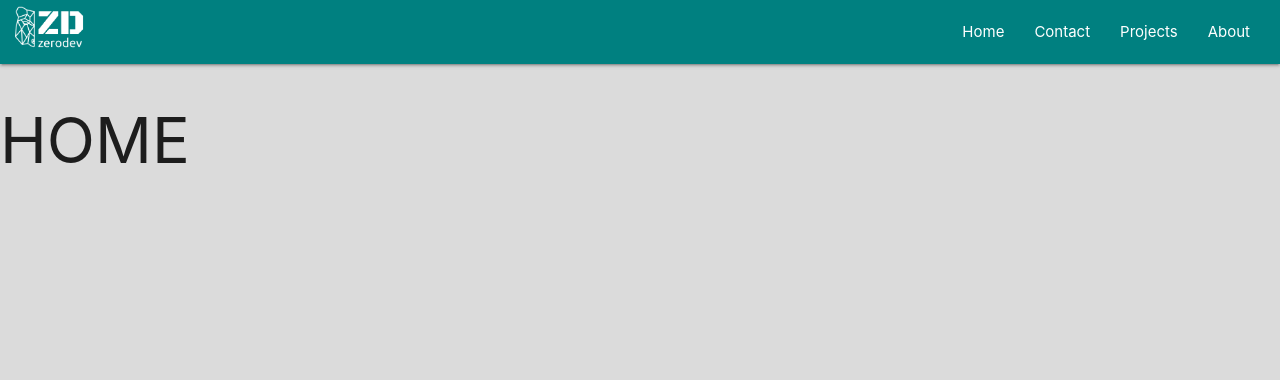
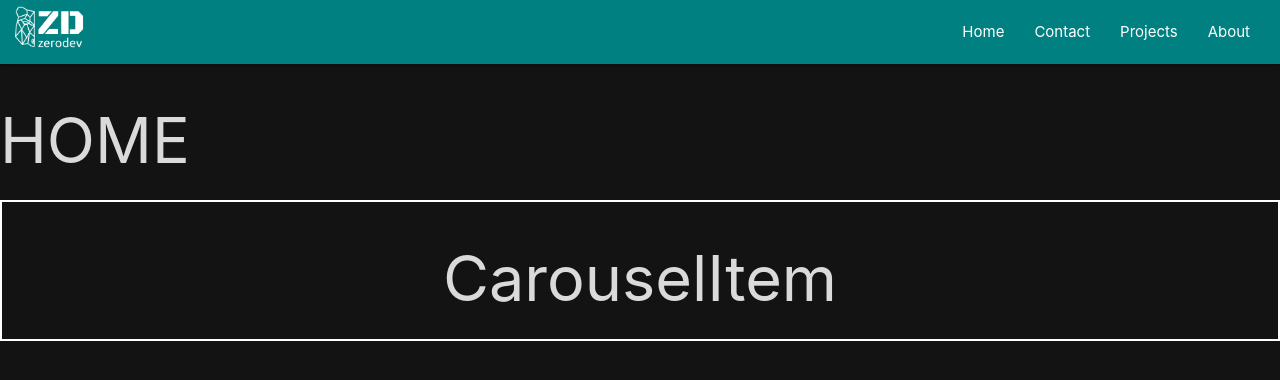
Before and after one commit to zettlrobert/zerodev-current, a React (Create React App) app in the folder client/: page / in a window 1280 px wide. Shown: the top 380 px of the page. Built offline with nearby package versions, Linux system fonts and the light colour scheme.

Commit message:
added reducer, state and context to carousel items

```diff
--- a/client/src/App.js
+++ b/client/src/App.js
@@ -3,7 +3,7 @@ import { BrowserRouter as Router, Route, Switch } from 'react-router-dom';
 import 'materialize-css/dist/css/materialize.min.css'
 import M from 'materialize-css/dist/js/materialize.min.js'
 
-import sass from './scss/main.scss'
+import './scss/main.scss'
 
 import Home from './components/pages/Home';
 import Contact from './components/pages/Contact'
@@ -20,12 +20,14 @@ function App() {
   return (
     <Router>
       <Fragment>
+      <div className="main-container">
         <Switch>
           <Route exact path='/' component={Home}></Route>
           <Route exact path='/contact' component={Contact}></Route>
           <Route exact path='/about' component={About}></Route>
           <Route exact path='/projects' component={Projects}></Route>
         </Switch>
+      </div>
       </Fragment>
     </Router>
 
--- /dev/null
+++ b/client/src/components/Carousel/Carousel.js
@@ -0,0 +1,45 @@
+import React, { Fragment, useEffect } from 'react'
+
+import '../../scss/main.scss';
+import CarouselItem from './CarouselItem';
+
+const Carousel = () => {
+  useEffect(() => {
+
+    for (let i = 0; i <= data.length; i++) {
+
+      console.log(data[i])
+
+    }
+
+  })
+
+
+  const data = [
+    {
+      title: 'I am Robert',
+      icon: 'account_circle'
+    },
+    {
+      title: 'Fullstack Developer',
+      icon: 'code'
+    },
+    {
+      title: 'UI and UX Designer',
+      icon: 'swatchbook'
+    }
+  ]
+
+
+  return (
+    <Fragment>
+      <div className="carousel-container">
+        <CarouselItem />
+
+      </div>
+
+    </Fragment>
+  )
+}
+
+export default Carousel
--- /dev/null
+++ b/client/src/components/Carousel/CarouselItem.js
@@ -0,0 +1,15 @@
+import React, { Fragment } from 'react'
+
+import '../../scss/carousel.scss';
+
+const CarouselItem = () => {
+  return (
+    <div>
+      <h1>CarouselItem</h1>
+    </div>
+  )
+}
+
+
+
+export default CarouselItem
--- a/client/src/components/pages/Contact.js
+++ b/client/src/components/pages/Contact.js
@@ -6,6 +6,7 @@ const Contact = () => {
   return (
     <Fragment>
       <Navbar />
+      <h1>Contacts</h1>
     </Fragment>
   )
 }
--- a/client/src/components/pages/Home.js
+++ b/client/src/components/pages/Home.js
@@ -1,7 +1,7 @@
 import React, { Fragment, useEffect } from 'react'
 
 import Navbar from '../layout/Navbar';
-
+import Carousel from '../Carousel/Carousel'
 
 const Home = () => {
 
@@ -25,10 +25,8 @@ const Home = () => {
     <Fragment>
       <Navbar />
       <h1>HOME</h1>
-      {sliderData.map(element => {
-        console.log(element.title)
 
-      })}
+      <Carousel />
     </Fragment>
   )
 }
--- /dev/null
+++ b/client/src/context/carousel/carouselContext.js
@@ -0,0 +1,5 @@
+import { createContext } from 'react';
+
+const carouselContext = createContext();
+
+export default carouselContext;
--- /dev/null
+++ b/client/src/context/types.js
@@ -0,0 +1 @@
+export const 'GET_CAROUSELITEM' = 'GET_CAROUSELITEM';
--- /dev/null
+++ b/client/src/scss/_colors.scss
@@ -0,0 +1,7 @@
+$primary: teal;
+
+$text-primary: #dadada;
+
+$background-light: #dbdbdb;
+
+$background-dark: #131313;
--- /dev/null
+++ b/client/src/scss/carousel.scss
@@ -0,0 +1,9 @@
+.carousel-container {
+    border: 2px solid white;
+    text-align: center;
+
+}
+
+.material-icons {
+    font-size: 5rem;
+}
--- a/client/src/scss/main.scss
+++ b/client/src/scss/main.scss
@@ -1,7 +1,17 @@
-$primary: teal;
+@import '_colors';
+@import 'carousel';
 
-$primary-background: #dbdbdb;
+*,
+html {
+    ;
+    color: $text-primary;
+}
 
-body {
-  background-color: $primary-background;
+.main-container {
+    background-color: $background-dark;
+    min-height: 100vh;
 }
+
+.material-icons {
+    color: $text-primary;
+}
```
Also changed, not shown: client/src/context/carousel/CarouselState.js (added, +30 -0 lines), client/src/context/carousel/carouselReducer.js (added, +12 -0 lines).
